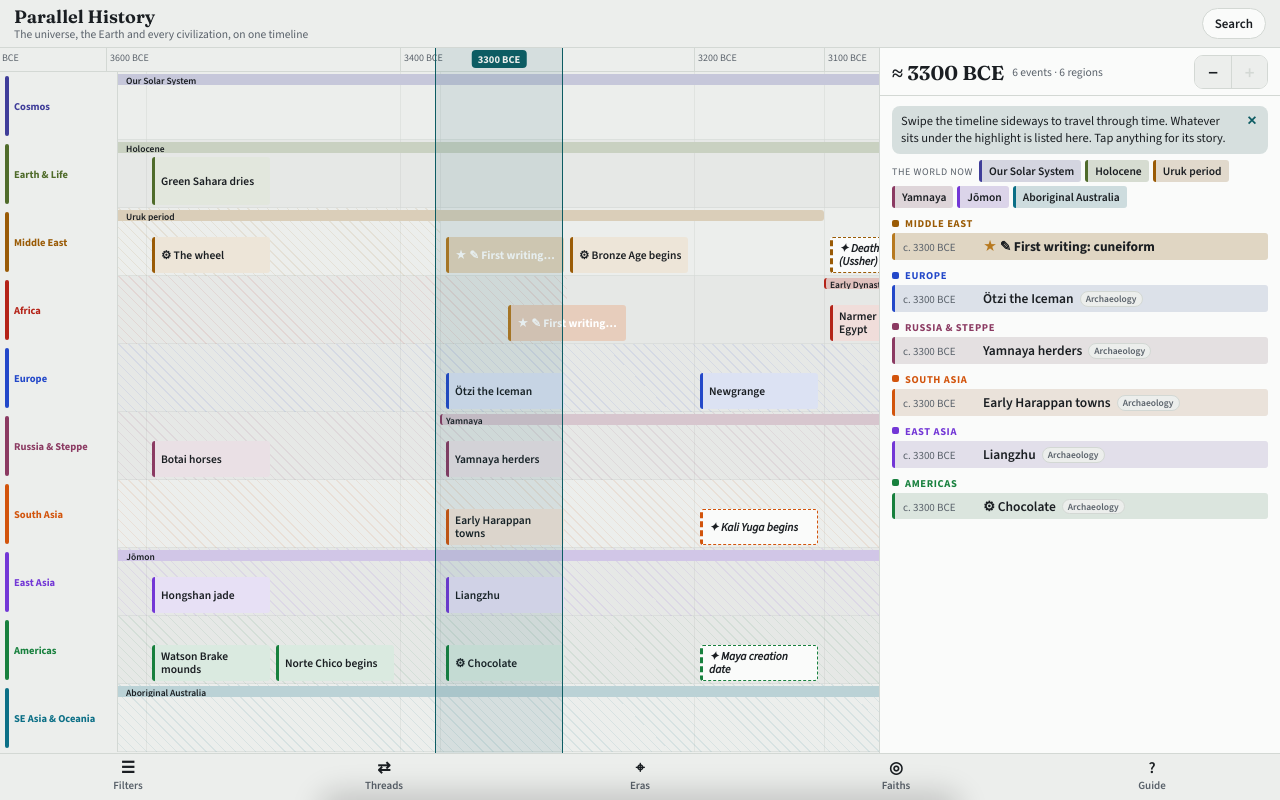
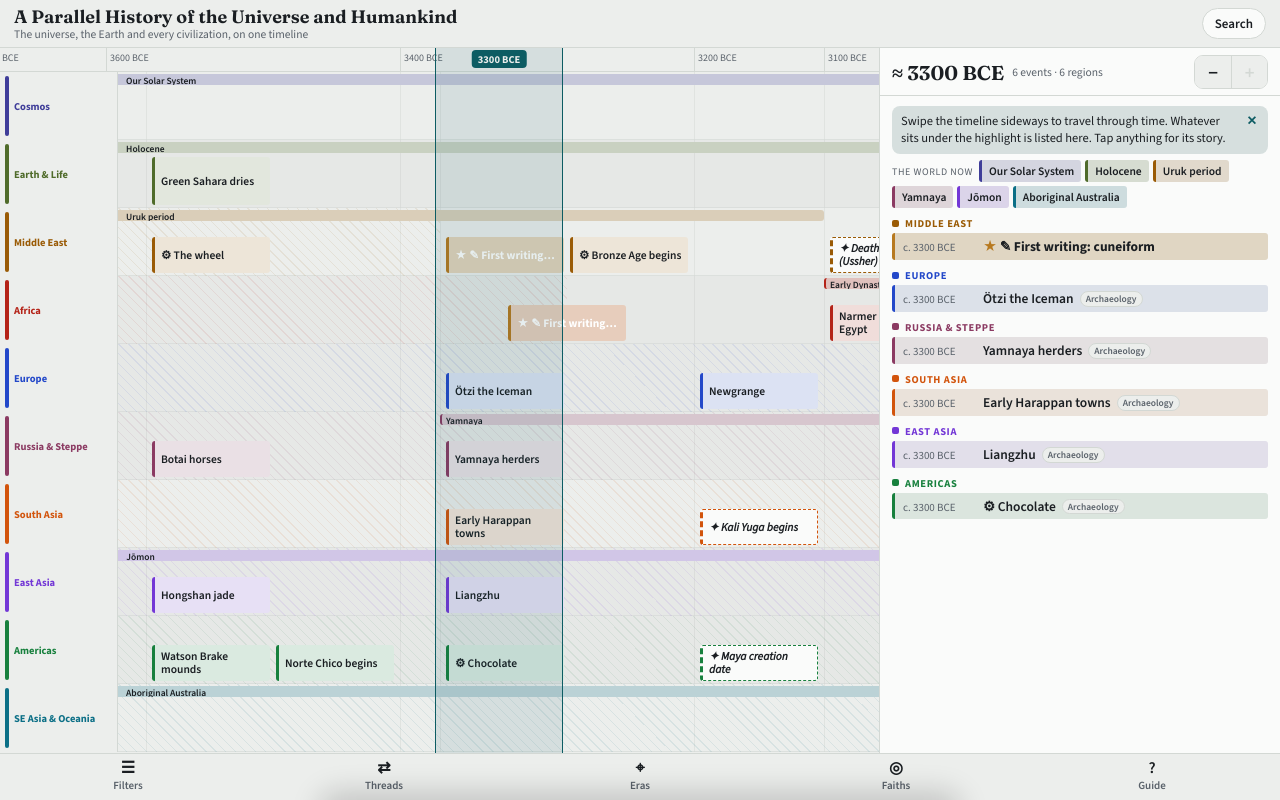
Before and after one commit to audreygriffittsmyers-byte/parallel-history, a plain HTML site: page index.html in a window 1280 px wide. Drawn offline with nearby package versions, Linux system fonts and the light colour scheme.

Commit message:
Rename to A Parallel History of the Universe and Humankind
Co-Authored-By: Claude Opus 5.5 <noreply@anthropic.com>
Claude-Session: https://claude.ai/code/session_01GBhajP2RAJACDh1NGzvvkS

```diff
--- a/index.html
+++ b/index.html
@@ -3,7 +3,7 @@
 <head>
 <meta charset="utf-8">
 <meta name="viewport" content="width=device-width, initial-scale=1">
-<title>Parallel History of Humankind</title>
+<title>A Parallel History of the Universe and Humankind</title>
 <link rel="preconnect" href="https://fonts.googleapis.com">
 <link rel="preconnect" href="https://fonts.gstatic.com" crossorigin>
 <link href="https://fonts.googleapis.com/css2?family=Fraunces:opsz,wght@9..144,500;9..144,650&family=Source+Sans+3:ital,wght@0,400;0,600;0,700;1,400&display=swap" rel="stylesheet">
@@ -236,7 +236,7 @@ main{flex-direction:row}
 </head>
 <body>
 <header class="top">
-  <h1>Parallel History<small>The universe, the Earth and every civilization, on one timeline</small></h1>
+  <h1>A Parallel History of the Universe and Humankind<small>The universe, the Earth and every civilization, on one timeline</small></h1>
   <button class="pill" id="searchBtn" type="button">Search</button>
 </header>
 <main>
```
Also changed, not shown: 1 other file.
